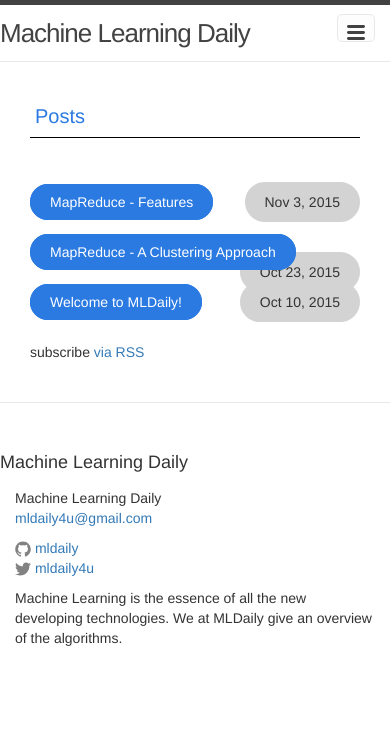
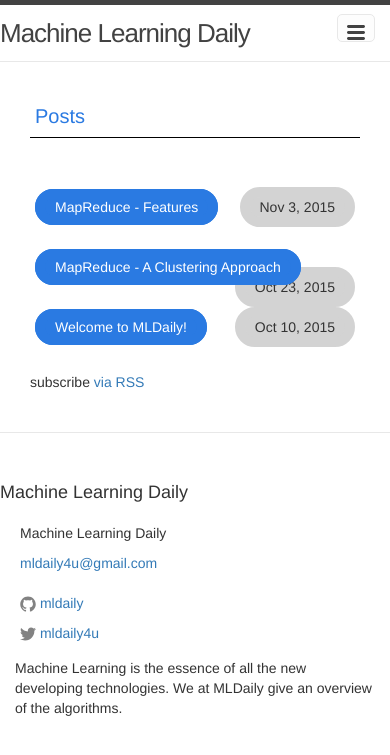
Before and after one commit to MLDaily/MLDaily.github.io, a Jekyll site: the page built from index.html, in a window 390 px wide. Shown: the top 755 px of the page. Built offline with Jekyll 4.4.1, drawn with Linux system fonts in a browser that asks for light colours.

Commit message:
for smaller devices

```diff
--- a/css/style.css
+++ b/css/style.css
@@ -34,3 +34,13 @@
 	padding-bottom: 10px;
 	border-bottom: 1px solid black;
 }
+
+@media (max-width: 500px) {
+      h1{
+        font-size: 36px;
+      }
+      li {
+        display:block;
+        padding:5px;
+      }
+    }
```
